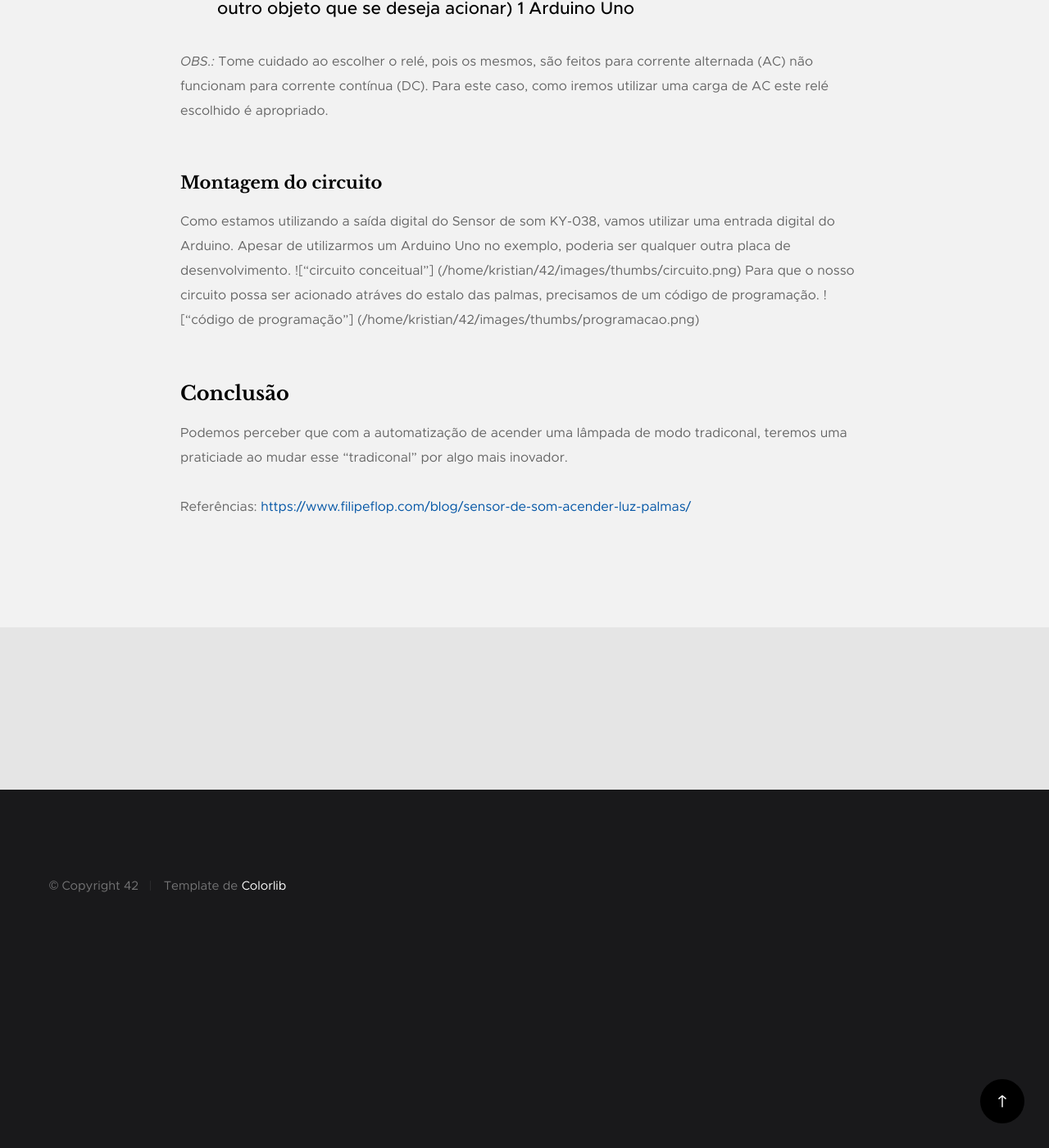
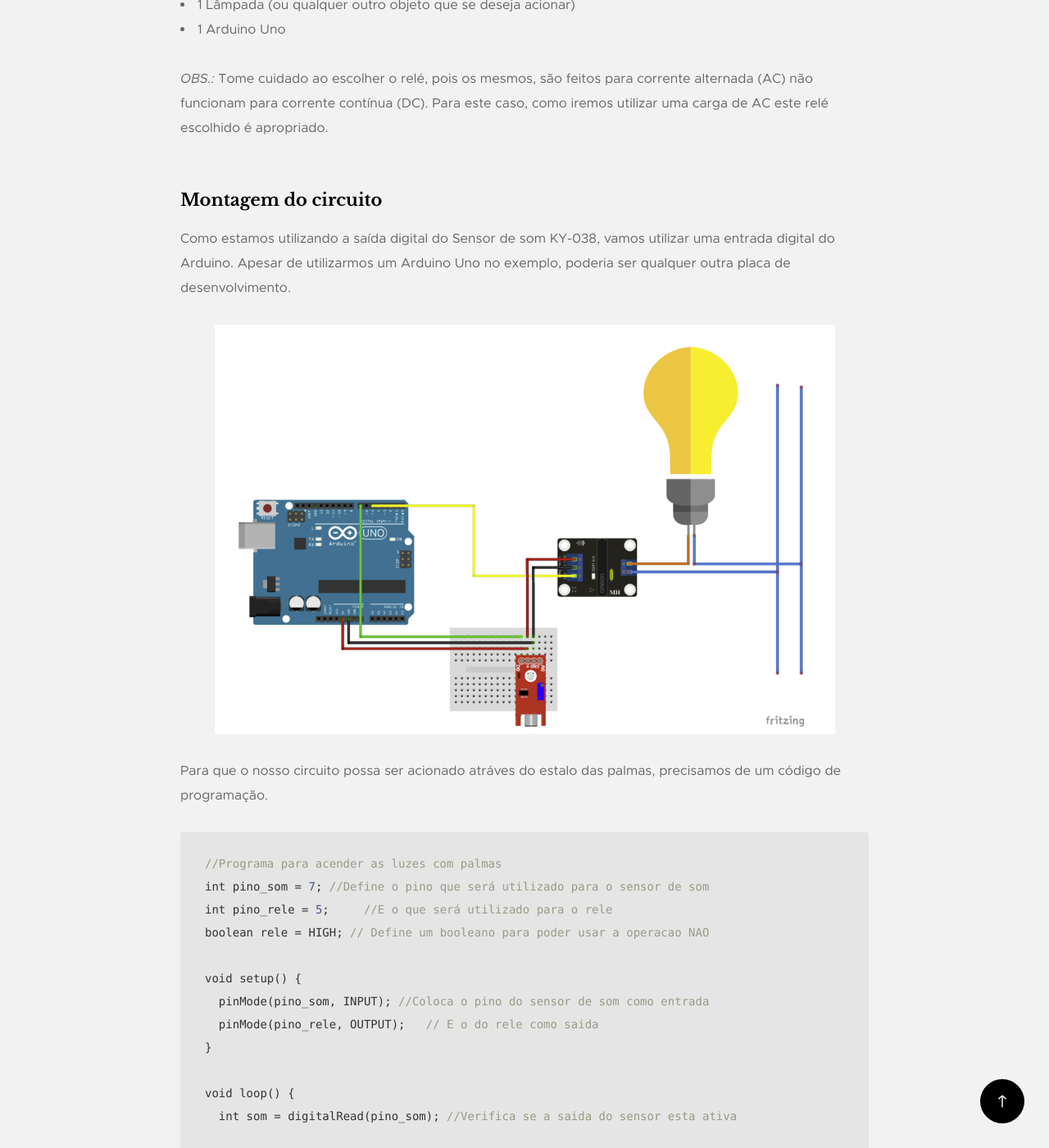
Before and after one commit to ifroariquemes/42, a Jekyll site: the page built from _posts/2019-11-22-sensor-de-som-luz.md, in a window 1280 px wide and 1400 px high, scrolled down 1336 px. Shown: the whole window at 82% size. Built offline with Jekyll 4.4.1, drawn with Linux system fonts in a browser that asks for light colours; some of the changed text lies outside the part shown.

Commit message:
correcoes

````diff
--- a/_posts/2019-11-22-sensor-de-som-luz.md
+++ b/_posts/2019-11-22-sensor-de-som-luz.md
@@ -15,19 +15,42 @@
 
 #### Materiais para a produção do circuito
 
- > 1 Sensor de som KY-038
- > 1 Relé de estado sólido
- > 1 Lâmpada (ou qualquer outro objeto que se deseja acionar)
- > 1 Arduino Uno
+ - 1 Sensor de som KY-038
+ - 1 Relé de estado sólido
+ - 1 Lâmpada (ou qualquer outro objeto que se deseja acionar)
+ - 1 Arduino Uno
 
 *OBS.:* Tome cuidado ao escolher o relé, pois os mesmos, são feitos para corrente alternada (AC) não funcionam para corrente contínua (DC). Para este caso, como iremos utilizar uma carga de AC este relé escolhido é apropriado.
 
 #### Montagem do circuito
 
 Como estamos utilizando a saída digital do Sensor de som KY-038, vamos utilizar uma entrada digital do Arduino. Apesar de utilizarmos um Arduino Uno no exemplo, poderia ser qualquer outra placa de desenvolvimento.
-!["circuito conceitual"] (/home/kristian/42/images/thumbs/circuito.png)
+
+![circuito conceitual](/42/images/thumbs/circuito.png)
+
 Para que o nosso circuito possa ser acionado atráves do estalo das palmas, precisamos de um código de programação.
-!["código de programação"] (/home/kristian/42/images/thumbs/programacao.png)
+
+```c
+//Programa para acender as luzes com palmas
+int pino_som = 7; //Define o pino que será utilizado para o sensor de som
+int pino_rele = 5;     //E o que será utilizado para o rele
+boolean rele = HIGH; // Define um booleano para poder usar a operacao NAO
+
+void setup() {
+  pinMode(pino_som, INPUT); //Coloca o pino do sensor de som como entrada
+  pinMode(pino_rele, OUTPUT);   // E o do rele como saida
+}
+
+void loop() {
+  int som = digitalRead(pino_som); //Verifica se a saida do sensor esta ativa
+
+   if(som){ // Se o som estiver alto
+    rele = !rele; //Operacao NAO: Se estiver LOW, passa pra HIGH. Se estiver HIGH passa para LOW
+    digitalWrite(pino_rele, rele); // Manda o valor da variavel para o rele
+    delay(1000); // Aguarda 1 segundo para não ficar ligando e desligando sem parar
+   }
+}
+```
 
 ### Conclusão
 
````
